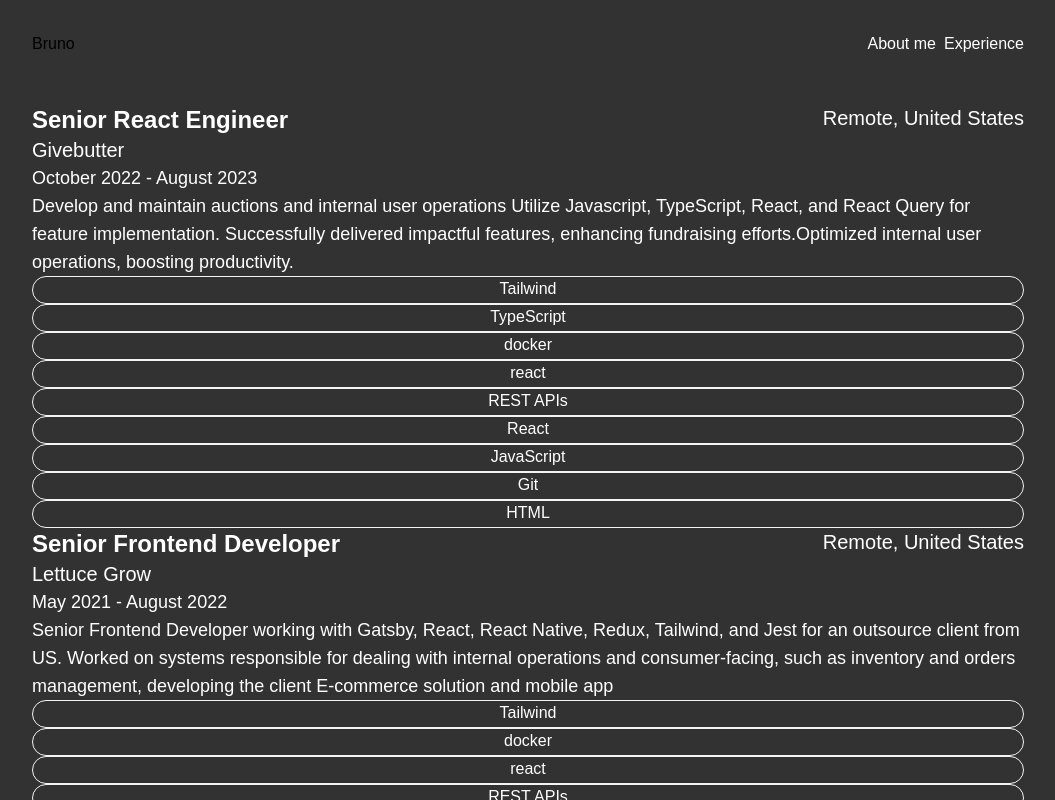
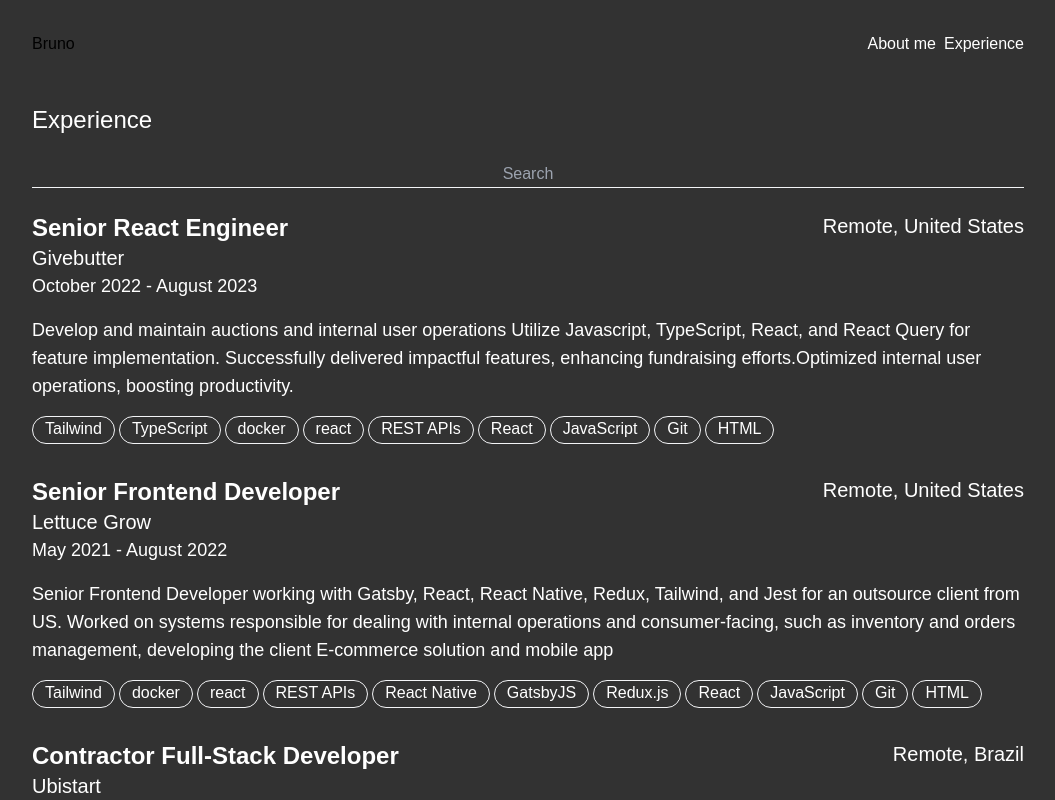
Before and after one commit to devbrunogs/devbrunogs.github.io, a Next.js app: page /experience in a window 1280 px wide. Shown: the top 800 px of the page, without its empty margins (112-1167 px from the left). Built offline with nearby package versions, Linux system fonts and the light colour scheme; a web font is replaced by a local one.

Commit message:
add search to experience and helper function

```diff
--- a/src/app/experience/page.tsx
+++ b/src/app/experience/page.tsx
@@ -1,12 +1,46 @@
+'use client'
+import { useEffect, useState, useCallback } from 'react'
 import { JobPositionCard } from '@/components/JobPositionCard'
 import { jobPositions } from '@/utils/positions'
+import { filterBySearchTerm, debounce } from '@/utils/helpers'
 
 export default function About() {
+  const [searchTerm, setSearchTerm] = useState('')
+  const [filteredPositions, setFilteredPositions] = useState(filterBySearchTerm(searchTerm, jobPositions))
+
+  const handleSearchTermChange = useCallback(
+    debounce((value: string) => {
+      console.log('searching')
+      setFilteredPositions(filterBySearchTerm(value, jobPositions))
+    }, 500),
+    [jobPositions, setFilteredPositions]
+  )
+
   return (
-    <main className="flex flex-col">
-      {jobPositions.map((jobPosition, index) => (
-        <JobPositionCard jobPosition={jobPosition} key={index} />
-      ))}
+    <main className="flex flex-col gap-6">
+      <h2 className="text-2xl">Experience</h2>
+      <div className="flex flex-row gap-2">
+        <input
+          className="border-b w-full border-gray-100 h-7 px-3 text-center bg-transparent"
+          type="text"
+          placeholder="Search"
+          onChange={(event) => {
+            setSearchTerm(event.target.value)
+            handleSearchTermChange(event.target.value)
+          }}
+        />
+      </div>
+      <div className="flex flex-col gap-8">
+        {filteredPositions.map((jobPosition, index) => (
+          <JobPositionCard jobPosition={jobPosition} key={index} />
+        ))}
+        {!filteredPositions.length && (
+          <div className="flex flex-col gap-4">
+            <h3 className="text-2xl font-bold">No results found</h3>
+            <p className="text-lg">Try searching for something else</p>
+          </div>
+        )}
+      </div>
     </main>
   )
 }
--- a/src/components/JobPositionCard.tsx
+++ b/src/components/JobPositionCard.tsx
@@ -1,22 +1,11 @@
 import { useState } from 'react'
-
-interface IJobPositionCardProps {
-  jobPosition: {
-    title: string
-    company: string
-    startDate: string
-    endDate: string
-    location: string
-    description: string
-    skills: string[]
-  }
-}
+import { IJobPositionCardProps } from '@/utils/interfaces'
 
 const JobPositionCard = ({ jobPosition }: IJobPositionCardProps) => {
   // const [isExpanded, setIsExpanded] = useState(false);
 
   return (
-    <div className="flex flex-col">
+    <div className="flex flex-col gap-4">
       <div className="flex flex-row justify-between">
         <div className="flex flex-col">
           <h3 className="text-2xl font-bold">{jobPosition.title}</h3>
@@ -32,11 +21,13 @@
       <div className="flex flex-col">
         <p className="text-lg">{jobPosition.description}</p>
       </div>
-      {jobPosition.skills.map((skill, index) => (
-        <div className="border border-gray-100 h-7 px-3 max-w-full text-center rounded-full" key={index}>
-          {skill}
-        </div>
-      ))}
+      <div className="flex flex-row max-w-full gap-1 flex-wrap">
+        {jobPosition.skills.map((skill, index) => (
+          <button className="flex shrink-0 border border-gray-100 h-7 px-3 text-center rounded-full" key={index}>
+            {skill}
+          </button>
+        ))}
+      </div>
     </div>
   )
 }
--- /dev/null
+++ b/src/utils/helpers.ts
@@ -0,0 +1,31 @@
+const filterBySearchTerm = (searchTerm: string, data: any[]) => {
+  if (!searchTerm) return data
+  const term = searchTerm.toLowerCase()
+
+  return data.filter((jobPosition) => {
+    for (let key of Object.values(jobPosition)) {
+      if (typeof key === 'string' && key.toLowerCase().includes(term)) {
+        return jobPosition
+      }
+
+      if (Array.isArray(key)) {
+        for (let value of key) {
+          if (value.toLowerCase().includes(term)) {
+            return jobPosition
+          }
+        }
+      }
+    }
+  })
+}
+
+const debounce = (fn: Function, wait: number) => {
+  let timer: ReturnType<typeof setTimeout>
+
+  return (...args: any[]) => {
+    clearTimeout(timer)
+    timer = setTimeout(() => fn(...args), wait)
+  }
+}
+
+export { filterBySearchTerm, debounce }
```
